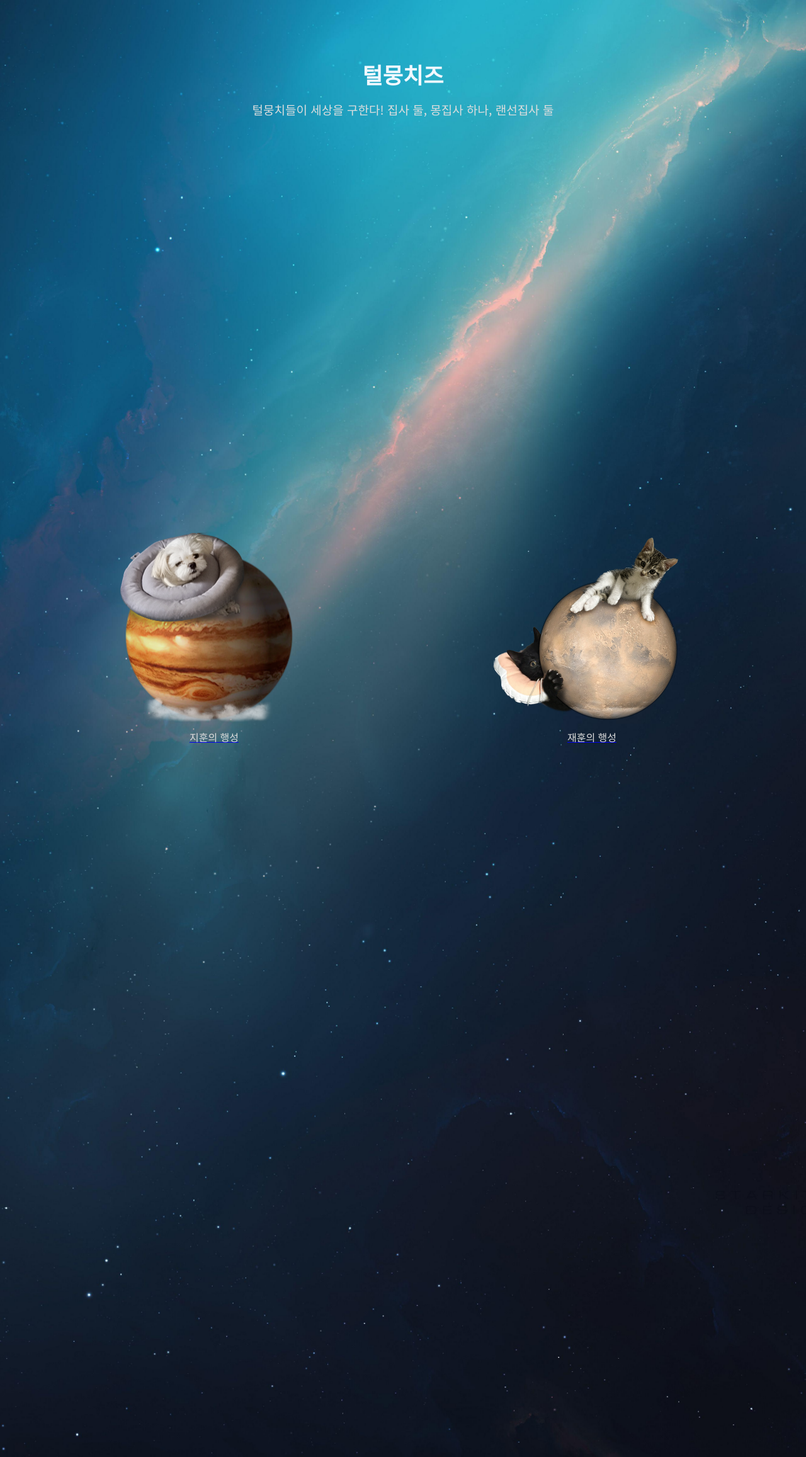
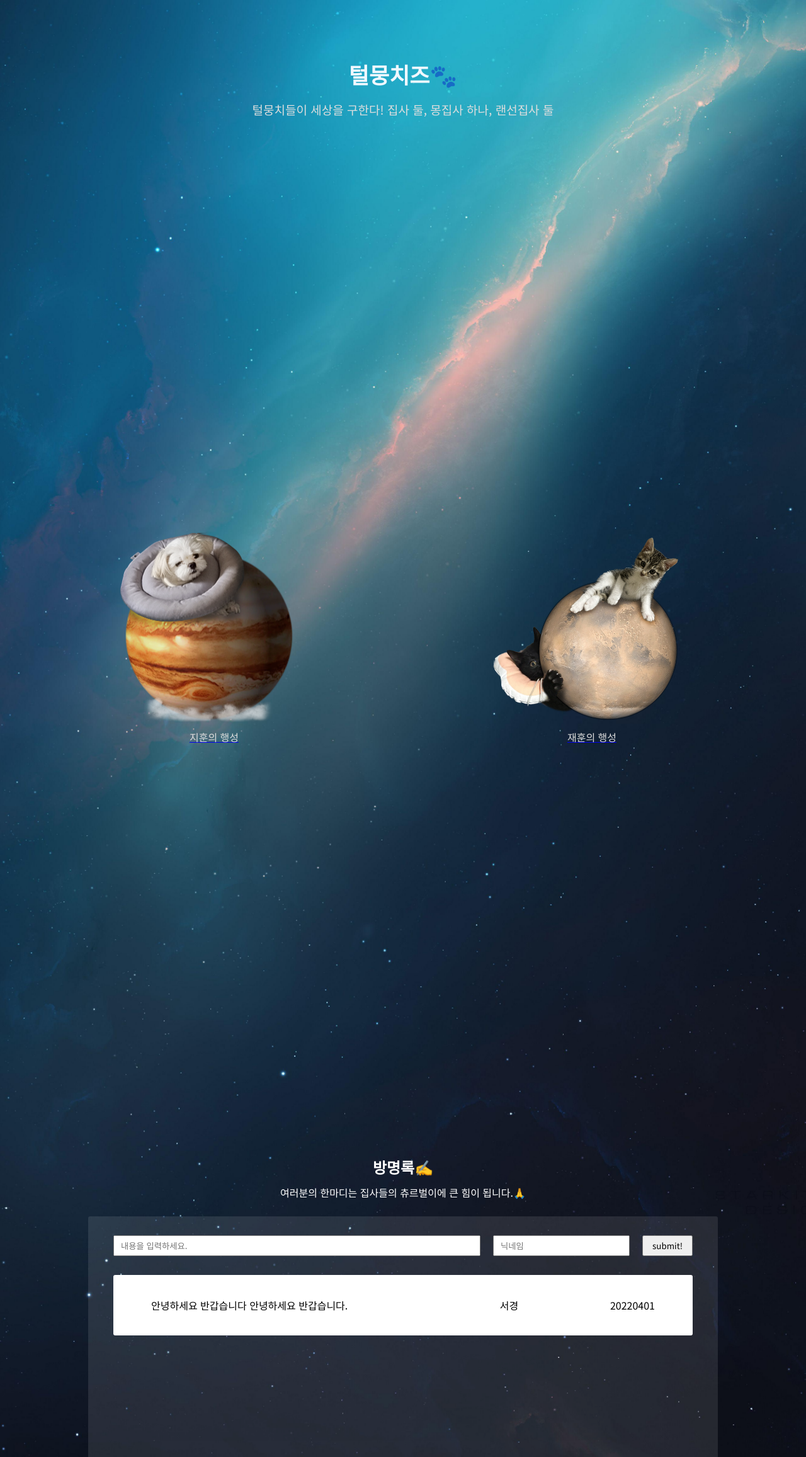
Before and after one commit to taeseokyoung/cheese_project, a Flask app: page / in a window 1280 px wide. Shown: the whole page at 63% size. Run offline with Flask 2, Linux system fonts and the light colour scheme.

Commit message:
[수정, 추가] 방명록 추가중c:/Users/choco/Desktop/cheese_project/venv/Scripts/python.exe c:/Users/choco/Desktop/cheese_project/app.py

```diff
--- a/static/index.css
+++ b/static/index.css
@@ -14,7 +14,7 @@
     background-size: cover;
     width: 100%;
     height: 100vh;
-    overflow: hidden;
+    overflow-x: hidden;
 }
 
 .title {
@@ -108,6 +108,75 @@
     background-size: cover;
 }
 
+.guest_title {
+    text-align: center;
+    color: #fff;
+    margin: 0 0 30px ;
+}
+
+
+
+.guest_book {
+    width: 1000px;
+    height: 600px;
+    margin: 0 auto;
+    padding: 30px;
+    overflow: scroll;
+    background-color: rgb(255, 255, 255,0.1);
+    border-radius: 3px;
+}
+.guest_book .guest_write {
+    margin: 0 0 30px 0;}
+
+.guest_book .guest_write,
+.guest_book .guest_card {
+    display: flex;
+    flex-direction: row;
+
+    /* margin: 0 auto 0 15px; */
+}
+
+.guest_book .guest_write input {
+    padding: 5px 10px;
+    margin: 0 10px;
+}
+
+.guest_book .guest_write button {
+    padding: 5px 10px;
+    margin: 0 10px;
+}
+
+.guest_book .guest_write .guest_comment,
+.guest_card .guest_comment {
+    flex: 3;
+}
+
+.guest_book .guest_write .guest_name,
+.guest_card .guest_name {
+     flex: 0.7;
+}
+.guest_book .guest_write .guest_submit,
+.guest_card .guest_submit {
+     flex: 0.3;
+}
+
+.guest_card {
+    width: auto;
+    margin: 0 10px;
+    padding: 30px;
+    background: #fff;
+    border-radius: 3px;
+}
+
+.guest_card p {
+    padding: 10px 20px;
+    margin: 0 10px;
+}
+
+
+
+
+
 @media (max-width: 1400px){
     .inner figure {
         width: 300px;
--- a/templates/index.html
+++ b/templates/index.html
@@ -18,7 +18,7 @@
 <body>
     <div class="Wrap">
         <div class="title">
-            <h1>털뭉치즈</h1>
+            <h1>털뭉치즈🐾</h1>
             <p>털뭉치들이 세상을 구한다! 집사 둘, 몽집사 하나, 랜선집사 둘</p>
         </div>
         <div class="planet inner">
@@ -54,8 +54,24 @@
                 </a>
             </div>
         </div>
-        <div class="inner">
+        <div class="guestBook_wrap">
+            <div class="guest_title">
+                <h2>방명록✍</h2>
+                <p>여러분의 한마디는 집사들의 츄르벌이에 큰 힘이 됩니다.🙏</p>
+            </div>
             <!-- 여기는 방명록 자리 -->
+            <div class="guest_book">
+                <div class="guest_write">
+                    <input placeholder="내용을 입력하세요." class="guest_comment" type="textarea">
+                    <input placeholder="닉네임" class="guest_name" type="text">
+                    <button class="guest_submit">submit!</button>
+                </div>
+                <div class="guest_card">
+                    <p class="guest_comment">안녕하세요 반갑습니다 안녕하세요 반갑습니다.</p>
+                    <p class="guest_name">서경</p>
+                    <p class="guest_time">20220401</p>
+                </div>
+            </div>
         </div>
     </div>
 
```
Also changed, not shown: static/tsk_background.jpg (added).
